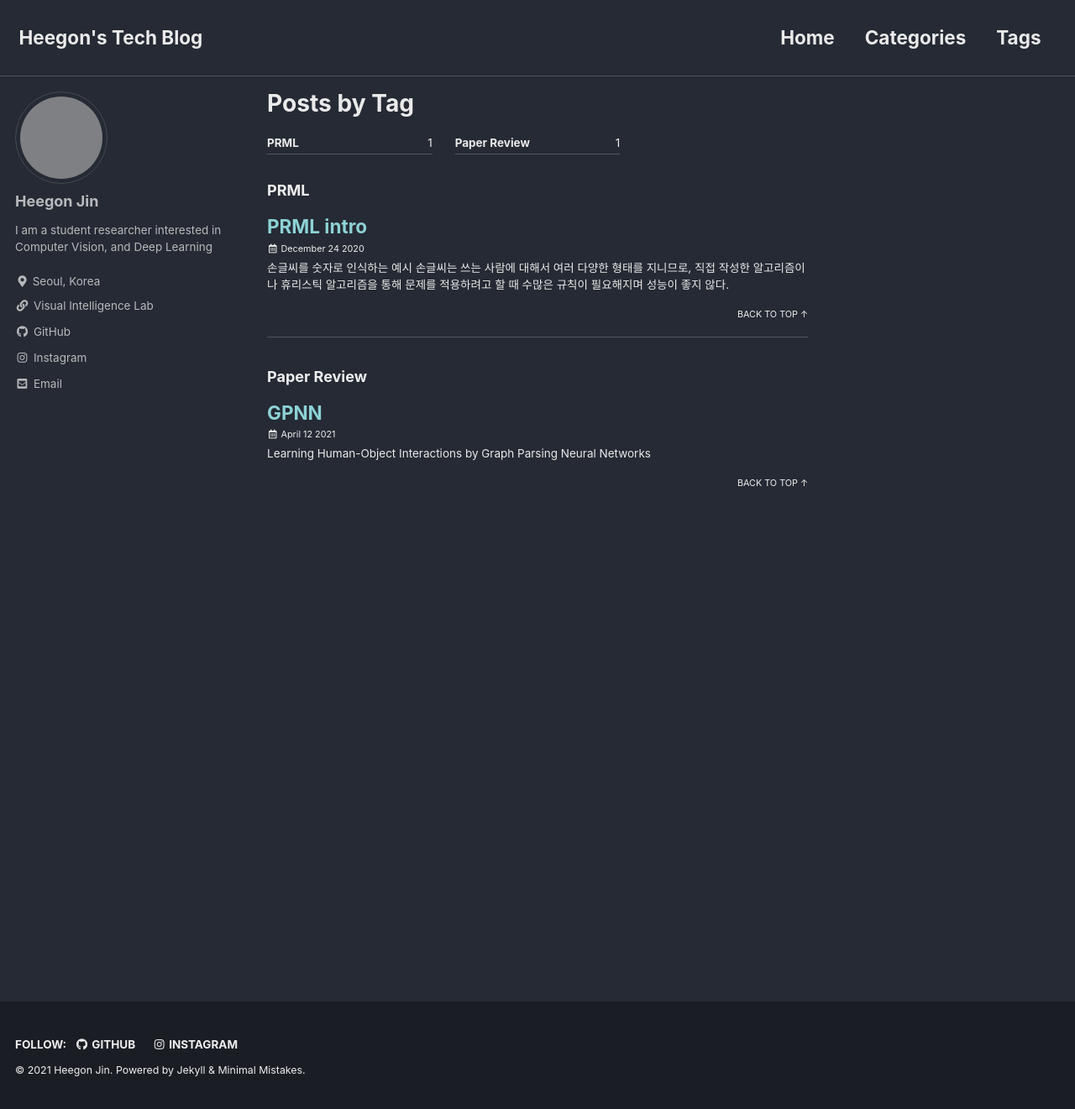
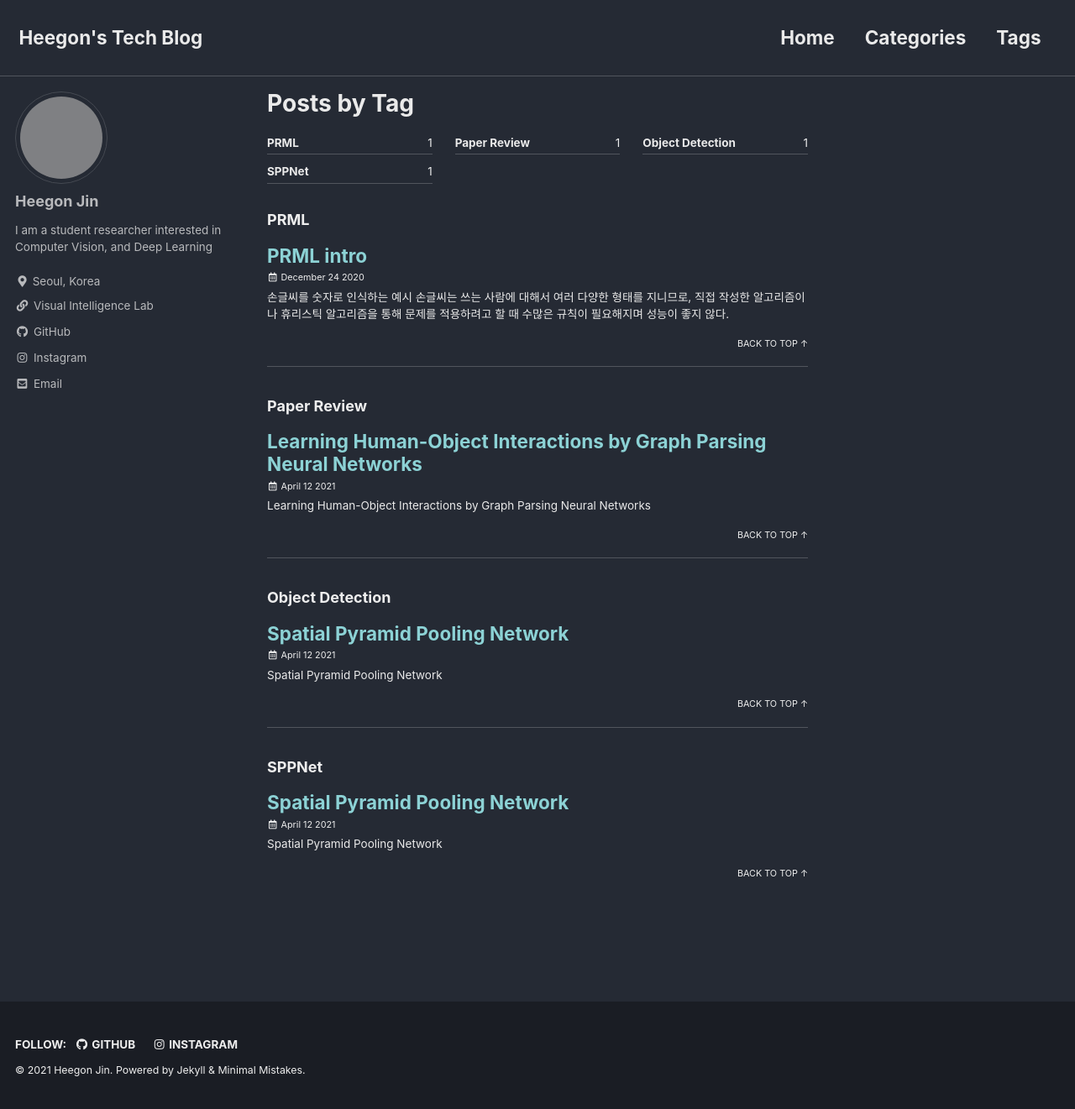
Before and after one commit to HeegonJin/heegonjin.github.io, a Jekyll site: the page built from _pages/tag-archive.md, in a window 1280 px wide and 1321 px high. Shown: the whole window at 84% size. Built offline with Jekyll 4.4.1, drawn with Linux system fonts in a browser that asks for light colours; cached includes are drawn as plain includes; comment, search, counter and statistics services are not loaded; part of the change alters nothing that is shown; grey boxes are pictures that could not be loaded.

Commit message:
add SPPNet

```diff
--- a/_posts/2021-04-12-Learning Human-Object Interactions by Graph Parsing Neural Networks.md
+++ b/_posts/2021-04-12-Learning Human-Object Interactions by Graph Parsing Neural Networks.md
@@ -1,5 +1,5 @@
 ---
-title: "GPNN"
+title: "Learning Human-Object Interactions by Graph Parsing Neural Networks"
 category:
     Deep Learning
 tag:
--- /dev/null
+++ b/_posts/2021-04-12-Spatial Pyramid Pooling Network.md
@@ -0,0 +1,37 @@
+---
+title: "Spatial Pyramid Pooling Network"
+category:
+    Deep Learning
+tag:
+    - Object Detection
+    - SPPNet
+author_profile: true
+toc : true
+use_math : true
+comments: true
+---
+
+
+# Spatial Pyramid Pooling Network
+
+@[https://yeomko.tistory.com/14](https://yeomko.tistory.com/14)
+
+기존 CNN 아키텍쳐들은 input size가 고정되어 있었다. (ex. 224 x 224)
+
+입력 이미지를 고정된 input size에 맞춰주기 위해, 이미지를 crop하거나 warping하는 과정이 필요했다. 이는 결국 이미지를 변형시키게 되는 것이므로 본래 이미지 정보를 온전히 담지 못한다는 단점이 있다.
+
+![Spatial%20Pyramid%20Pooling%20Network%20ccb5fdfafbab4221ad34459a1f99a421/Untitled.png](/assets/images/Spatial%20Pyramid%20Pooling%20Network%20ccb5fdfafbab4221ad34459a1f99a421/Untitled.png)
+
+사실 convolution 필터들은 고정된 input size를 요구하지 않는다. 고정된 input size는 컨볼루션 레이어들 다음에 이어지는 fully connected layer가 고정된 크기의 입력을 받기 때문이다.
+
+여기서 SPP*(Spatial Pyramid Pooling Network)의 개념이 제안되는데,
+
+입력 이미지의 크기에 관계 없이 conv layer들을 통과시키고, fc layer를 통과하기 전에 피쳐 맵들을 동일한 크기로 조절해주는 pooling layer를 사용하는 것이다.
+
+SPP 알고리즘
+
+1. 먼저 전체 이미지를 미리 학습된 CNN을 통과시켜 피쳐맵을 추출한다.
+2. Selective Search를 통해서 각각 찾은 RoI들은 제 각기 크기와 비율이 다르다. 이에 SPP를 적용하여 고정된 크기의 feature vector을 추출한다.
+3.  그 다음, fc layer들을 통과시킨다.
+4. 추출한 벡터로 각 이미지 클래스 별로 binary SVM Classifier를 학습시킨다.
+5. 추출한 벡터로 bounding box regressor를 학습 시킨다.
```
Also changed, not shown: assets/images/Spatial Pyramid Pooling Network ccb5fdfafbab4221ad34459a1f99a421/Untitled.png (added).
